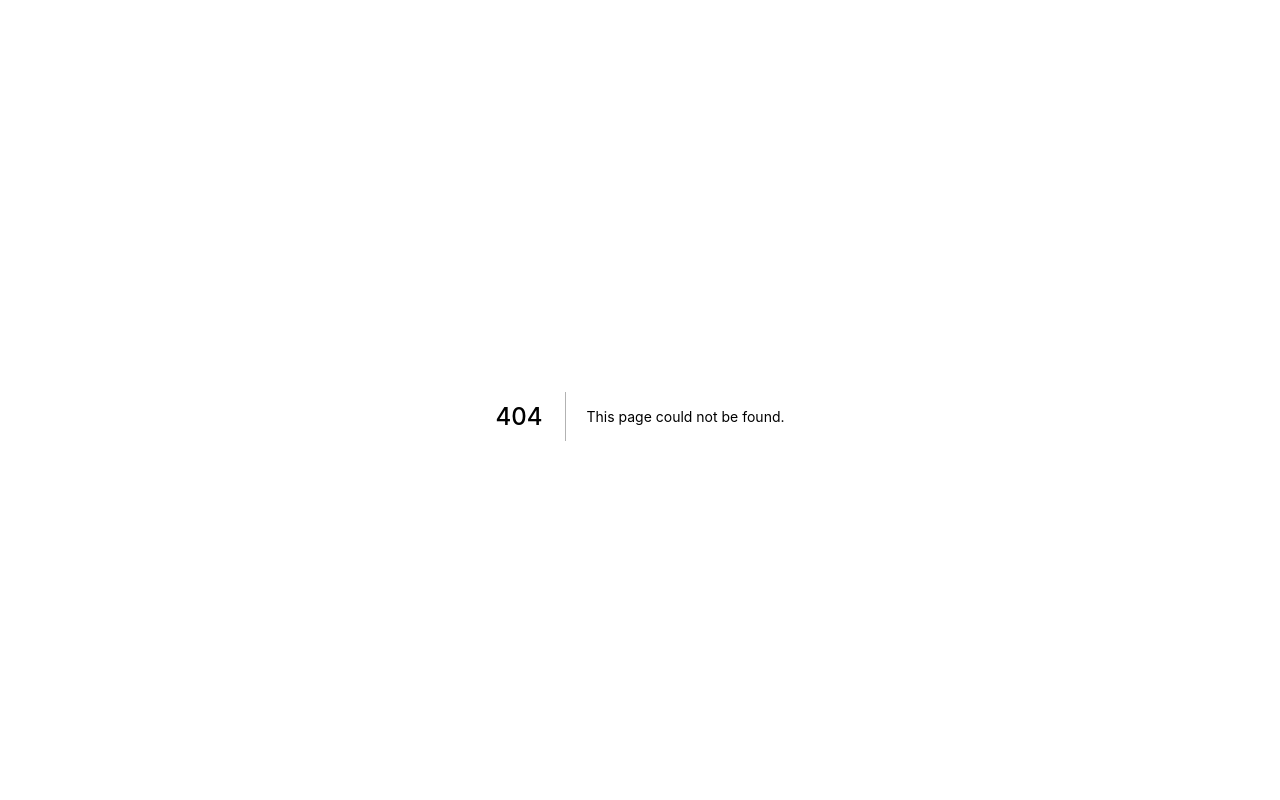
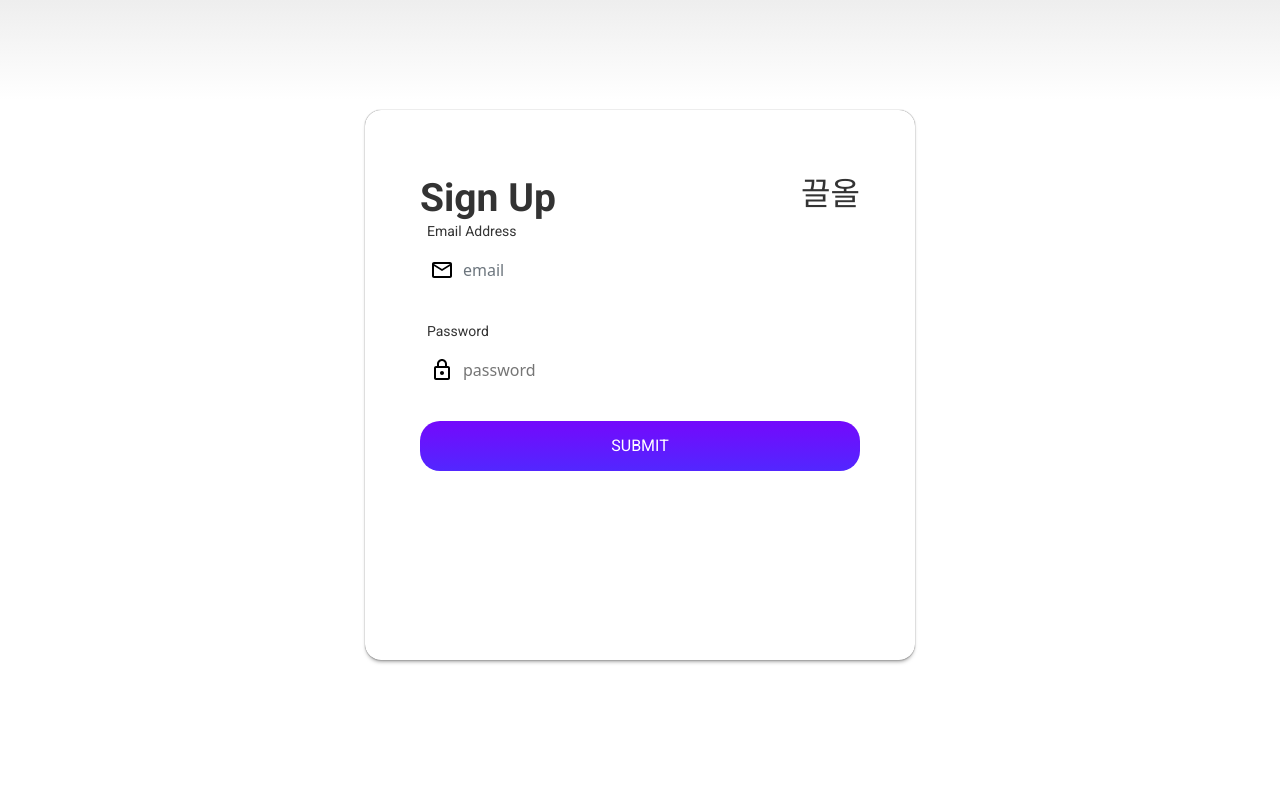
Before and after one commit to Taewoong-H/krawl_front, a Next.js app: page /login/register in a window 1280 px wide. Before the commit this address had no page. Shown: the top 800 px of the page. Built offline with nearby package versions, Linux system fonts and the light colour scheme.

Commit message:
feat: register 추가

```diff
--- a/components/home/contentList.tsx
+++ b/components/home/contentList.tsx
@@ -64,6 +64,9 @@ const ContentList = ({ content }: any) => {
           width: 100%;
           height: 15rem;
         }
+        .card:hover {
+          box-shadow: 1px 1px 20px #ddd;
+        }
         .card-container {
           position: relative;
         }
--- /dev/null
+++ b/pages/login/register.tsx
@@ -0,0 +1,160 @@
+import type { NextPage } from 'next';
+import Link from 'next/link';
+import { Formik, Field, Form, FormikHelpers, ErrorMessage } from 'formik';
+import { InputField } from '../../components/login/inputField';
+import * as Yup from 'yup';
+import axios from 'axios';
+
+interface Values {
+  email: string;
+  name: string;
+  password: string;
+}
+
+const Register: NextPage = () => {
+  return (
+    <div className="register-container">
+      <div className="register-wrapper">
+        <div className="register-title">
+          Sign Up
+          <Link href="/home">
+            <h2 className="logo">끌올</h2>
+          </Link>
+        </div>
+        <Formik
+          initialValues={{
+            email: '',
+            username: '',
+            password: '',
+          }}
+          validationSchema={Yup.object().shape({
+            // name: Yup.string().required(' Name is required'),
+            email: Yup.string()
+              .email('Email is invalid')
+              .required('Email is required'),
+            password: Yup.string()
+              .min(6, 'Password must be at least 6 characters')
+              .required('Password is required'),
+          })}
+          onSubmit={async (values) => {
+            values.username = values.email;
+            try {
+              const response = await axios.post('/api/register', {
+                values,
+              });
+              console.log(response);
+            } catch (error) {
+              console.error(error);
+            }
+          }}
+        >
+          {({ errors, status, touched }) => (
+            <Form>
+              <Field
+                id='email'
+                name='email'
+                type='email'
+                label='Email Address'
+                placeholder='email'
+                className={
+                  'form-control' +
+                  (errors.email && touched.email ? ' is-invalid' : '')
+                }
+                component={InputField}
+              />
+              <ErrorMessage
+                name='email'
+                component='div'
+                className='invalid-feedback'
+              />
+              {/* <Field
+                id='name'
+                name='name'
+                label='Name'
+                placeholder='name'
+                component={InputField}
+              />
+              <ErrorMessage
+                name='name'
+                component='div'
+                className='invalid-feedback'
+              /> */}
+              <Field
+                id='password'
+                name='password'
+                label='Password'
+                placeholder='password'
+                type='password'
+                component={InputField}
+              />
+              <ErrorMessage
+                name='password'
+                component='div'
+                className='invalid-feedback'
+              />
+              <button className="submit-button" type="submit">Submit</button>
+            </Form>
+          )}
+        </Formik>
+      </div>
+      <style jsx>{`
+        .register-container {
+          display: flex;
+          justify-content: center;
+          align-items: flex-start;
+          margin-top: 10%;
+          min-height: 100vh;
+          width: 100%;
+        }
+        .register-wrapper {
+          width: 550px;
+          min-height: 550px;
+          background-color: #fff;
+          color: rgb(255, 255, 255);
+          transition: box-shadow 300ms cubic-bezier(0.4, 0, 0.2, 1) 0ms;
+          border-radius: 16px;
+          box-shadow: rgb(0 0 0 / 70%) 0px 0px 1px 0px,
+            rgb(0 0 0 / 50%) 0px 3px 4px -2px;
+          background-image: none;
+          overflow: hidden;
+          padding: 65px 55px 55px 55px;
+        }
+        .submit-button {
+          font-family: Roboto;
+          font-size: 16px;
+          margin-bottom: 20px;
+          color: #fff;
+          cursor: pointer;
+          text-transform: uppercase;
+          border-radius: 20px;
+          display: flex;
+          justify-content: center;
+          align-items: center;
+          padding: 0 20px;
+          width: 100%;
+          height: 50px;
+          outline: none !important;
+          border: none;
+          background-image: linear-gradient(to top, #5227ff, #7409fc);
+        }
+        .submit-button:hover {
+          background-image: linear-gradient(to top, #7409fc, #5227ff);
+          opacity: 0.8;
+        }
+        .register-title {
+          display: flex;
+          align-items: center;
+          justify-content: space-between;
+          font-family: Roboto;
+          font-size: 39px;
+          color: #333;
+          line-height: 1.2;
+          text-align: center;
+          font-weight: bold;
+        }
+      `}</style>
+    </div>
+  );
+}
+
+export default Register;
```
Also changed, not shown: pages/login/index.tsx (renamed from pages/login.tsx, +5 -4 lines).
